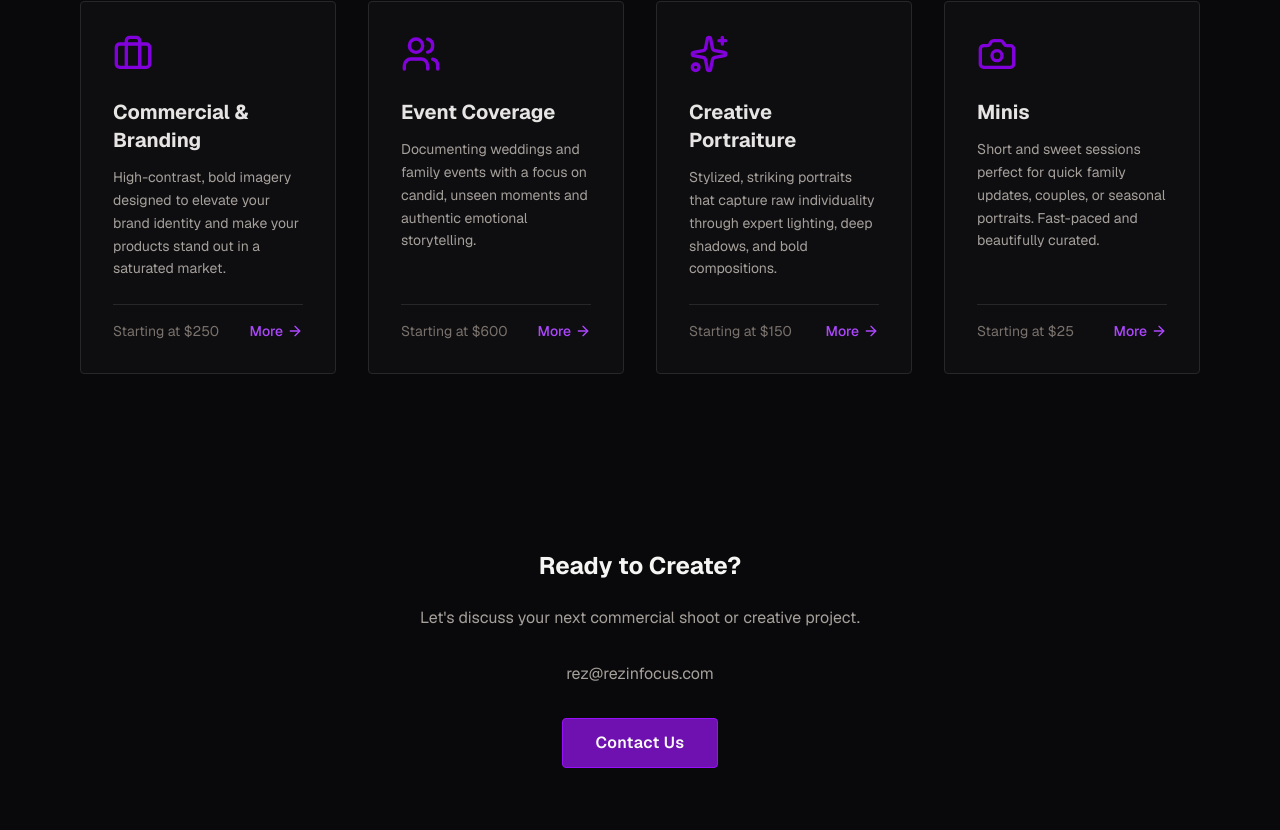
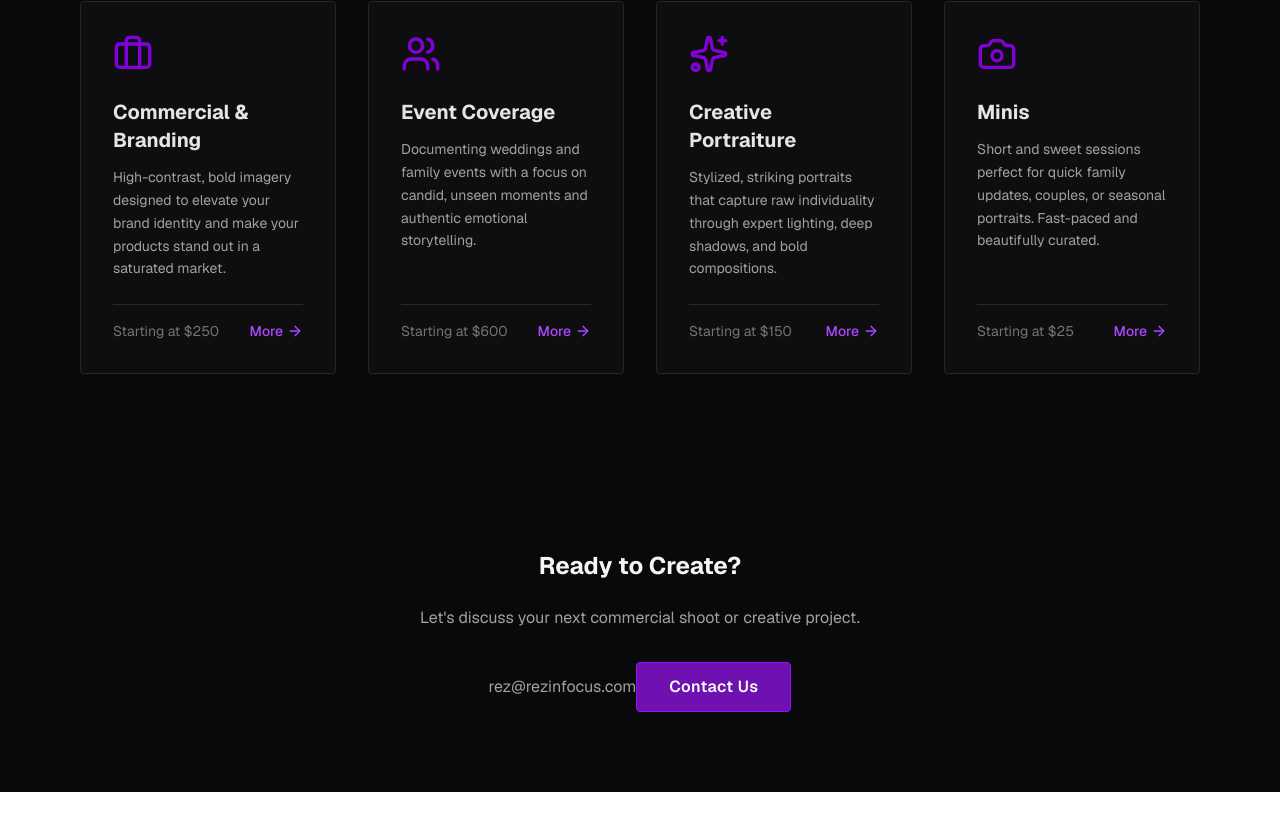
Before and after one commit to xDravynx/rezinfocus, a Next.js app: page / in a window 1280 px wide. Shown: the part 1658-2488 px from the top of the page. After the commit the page ends 2450 px from the top, so only its background shows below. Built offline with nearby package versions, Linux system fonts and the light colour scheme.

Commit message:
Add 'Minis' service to offerings with updated description and pricing

```diff
--- a/app/page.tsx
+++ b/app/page.tsx
@@ -193,7 +193,7 @@ export default function Home() {
         <p className="text-stone-400 mb-8 max-w-md mx-auto">
           Let's discuss your next commercial shoot or creative project.
         </p>
-        <p className="text-stone-400 mb-8 max-w-md mx-auto">rez@rezinfocus.com</p>
+        <Link className="text-stone-400 mb-8 max-w-md mx-auto">rez@rezinfocus.com</Link>
         <button
           onClick={handleOpenModal}
           className="inline-block bg-purple-800 hover:bg-purple-700 text-stone-50 px-8 py-3 rounded-sm font-semibold tracking-wide transition-all border border-purple-600"
```
